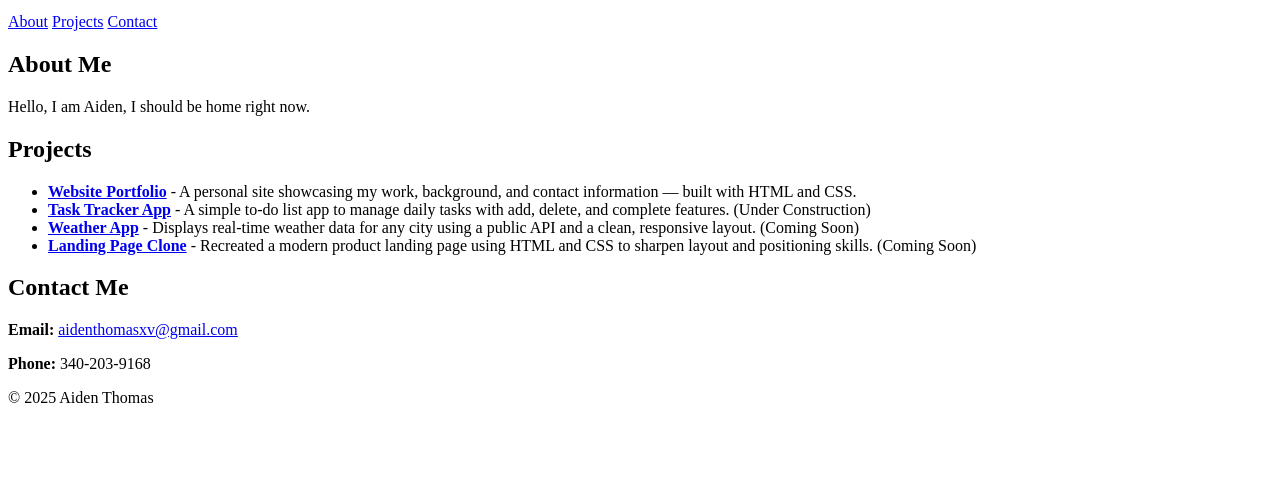
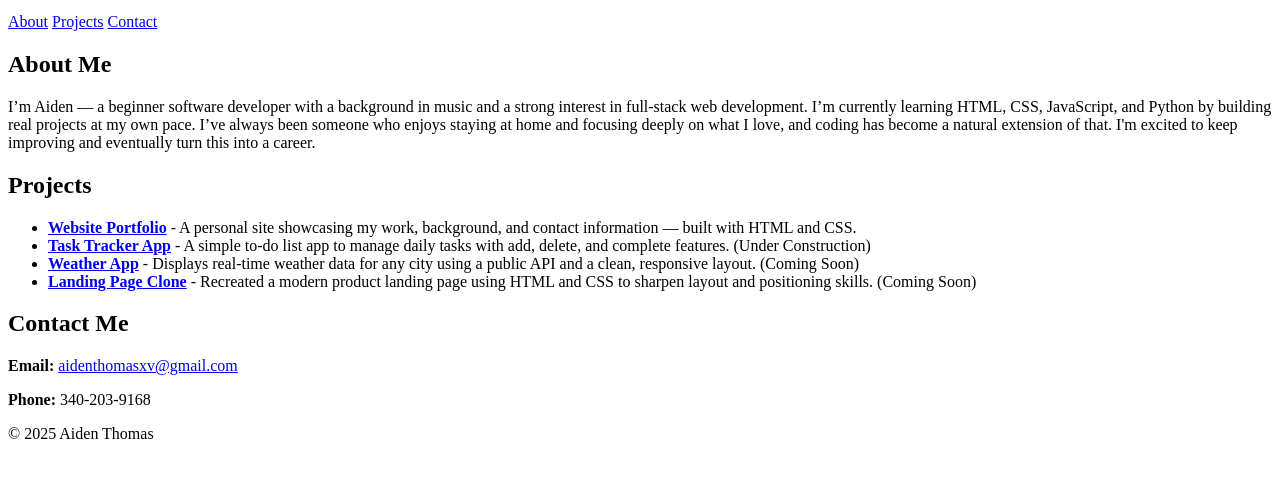
Before and after one commit to AidenThomas-SWE/Portfolio-Website, a plain HTML site: page index.html in a window 1280 px wide. Shown: the part 101-578 px from the top of the page. Drawn offline with Linux system fonts and the light colour scheme.

Commit message:
Updated about me section

```diff
--- a/index.html
+++ b/index.html
@@ -20,7 +20,9 @@
   <main>
     <section id="about">
       <h2>About Me</h2>
-      <p>Hello, I am Aiden, I should be home right now.</p>
+      <p>I’m Aiden — a beginner software developer with a background in music and a strong interest in full-stack web development. I’m currently learning HTML, CSS, JavaScript, and Python by building real projects at my own pace.
+
+I’ve always been someone who enjoys staying at home and focusing deeply on what I love, and coding has become a natural extension of that. I'm excited to keep improving and eventually turn this into a career.</p>
     </section>
 
     <section id="projects">
```
